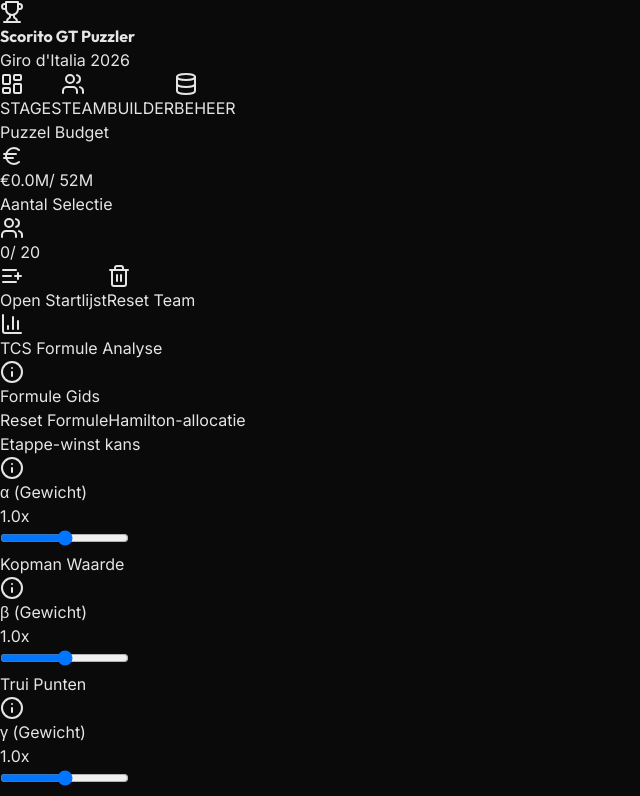
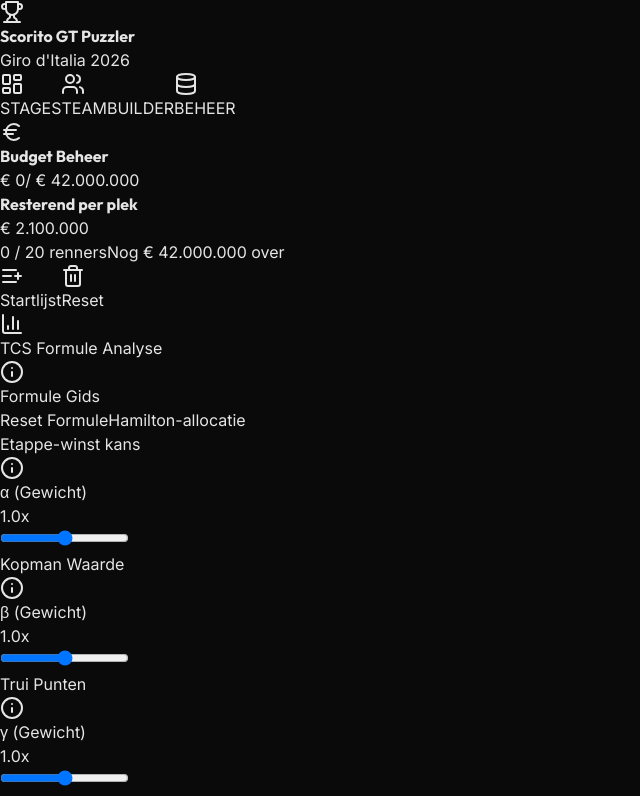
Before and after one commit to coenvisker-main/scorito-gt-puzzler, a React (Vite) app in the folder frontend/: page / in a window 1280 px wide. Shown: the top 796 px of the page, without its empty margins (0-640 px from the left). Built offline with nearby package versions, Linux system fonts and the light colour scheme.

Commit message:
Budget management: 42M limit, safe-spend logic, and visual budget dashboard

```diff
--- a/frontend/src/components/Autocomplete.tsx
+++ b/frontend/src/components/Autocomplete.tsx
@@ -16,16 +16,20 @@ export function Autocomplete({ value, options, onSelect, onChange, onClear, plac
   const [isOpen, setIsOpen] = useState(false);
   const [highlightedIndex, setHighlightedIndex] = useState(0);
   const wrapperRef = useRef<HTMLDivElement>(null);
-  const { getTypeStatus } = useTeam();
+  const { getTypeStatus, maxAffordablePrice, slots } = useTeam();
 
   const filteredOptions = useMemo(() => {
     if (!value || value.length < 2) return [];
     const search = value.toLowerCase();
+
+    // Also check if already in team to avoid double showing
+    const existingNames = new Set(slots.map(s => s.name));
+
     return options.filter(opt =>
-      opt.naam.toLowerCase().includes(search) ||
-      opt.ploeg.toLowerCase().includes(search)
+      (opt.naam.toLowerCase().includes(search) || opt.ploeg.toLowerCase().includes(search)) &&
+      !existingNames.has(opt.naam)
     ).slice(0, 10);
-  }, [value, options]);
+  }, [value, options, slots]);
 
   useEffect(() => {
     function handleClickOutside(event: MouseEvent) {
@@ -88,24 +92,33 @@ export function Autocomplete({ value, options, onSelect, onChange, onClear, plac
         <div className="absolute z-[100] left-0 right-0 mt-1 bg-neutral-900 border border-neutral-700 rounded-lg shadow-2xl overflow-hidden max-h-60 overflow-y-auto ring-1 ring-black">
           {filteredOptions.map((opt, i) => {
             const status = getTypeStatus(opt.gebruiker_type || 'Wildcard');
+            const isTooExpensive = opt.prijs > maxAffordablePrice;
+
             return (
               <div
                 key={opt.id}
                 onMouseDown={(e) => e.preventDefault()}
-                className={`px-3 py-2 cursor-pointer flex justify-between items-center transition-colors border-b border-neutral-800/50 last:border-0 ${
-                  i === highlightedIndex ? 'bg-amber-500 text-neutral-950 font-bold' : 'text-neutral-200 hover:bg-neutral-800'
+                className={`px-3 py-2 flex justify-between items-center transition-colors border-b border-neutral-800/50 last:border-0 ${
+                    isTooExpensive
+                        ? 'opacity-40 grayscale-[0.5] cursor-not-allowed bg-neutral-950/20'
+                        : i === highlightedIndex ? 'bg-amber-500 text-neutral-950 font-bold cursor-pointer' : 'text-neutral-200 hover:bg-neutral-800 cursor-pointer'
                 }`}
                 onClick={() => {
-                  onSelect(opt);
-                  setIsOpen(false);
+                  if (!isTooExpensive) {
+                    onSelect(opt);
+                    setIsOpen(false);
+                  }
                 }}
-                onMouseEnter={() => setHighlightedIndex(i)}
+                onMouseEnter={() => !isTooExpensive && setHighlightedIndex(i)}
               >
                 <div className="min-w-0 flex-1">
                   <div className="text-xs truncate tracking-tight font-black flex items-center gap-1">
                     {opt.naam}
                     {opt.is_jongere && (
                       <span className={`text-sm ${i === highlightedIndex ? 'text-neutral-900' : 'text-amber-500'}`}>*</span>
+                    )}
+                    {isTooExpensive && (
+                        <span className="text-[8px] bg-red-500/20 text-red-500 border border-red-500/30 px-1 rounded ml-1">TE DUUR</span>
                     )}
                   </div>
                   <div className="flex items-center gap-2 mt-0.5">
@@ -121,7 +134,7 @@ export function Autocomplete({ value, options, onSelect, onChange, onClear, plac
                     </span>
                   </div>
                 </div>
-                <div className={`text-[11px] font-mono font-black ml-2 ${i === highlightedIndex ? 'text-neutral-950' : 'text-amber-500'}`}>
+                <div className={`text-[11px] font-mono font-black ml-2 ${isTooExpensive ? 'text-red-500' : i === highlightedIndex ? 'text-neutral-950' : 'text-amber-500'}`}>
                   &euro;{(opt.prijs / 1000000).toFixed(1)}M
                 </div>
               </div>
--- a/frontend/src/components/StartlistModal.tsx
+++ b/frontend/src/components/StartlistModal.tsx
@@ -11,7 +11,7 @@ interface StartlistModalProps {
 
 export function StartlistModal({ isOpen, onClose }: StartlistModalProps) {
     const [searchTerm, setSearchTerm] = useState('');
-    const { slots, addRider } = useTeam();
+    const { slots, addRider, maxAffordablePrice } = useTeam();
 
     // Reset inner state when modal opens
     useEffect(() => {
@@ -133,9 +133,10 @@ export function StartlistModal({ isOpen, onClose }: StartlistModalProps) {
                                     <div className="divide-y divide-neutral-800/50 bg-neutral-900/20">
                                         {group.riders.map(rider => {
                                             const isAlreadyInTeam = slots.some(r => r.name === rider.naam && r.name !== '');
+                                            const isTooExpensive = !isAlreadyInTeam && rider.prijs > maxAffordablePrice;
 
                                             return (
-                                                <div key={rider.id} className="flex items-center justify-between px-3 py-2 gap-2 hover:bg-neutral-800/40 transition-colors group">
+                                                <div key={rider.id} className={`flex items-center justify-between px-3 py-2 gap-2 hover:bg-neutral-800/40 transition-colors group ${isTooExpensive ? 'opacity-40 grayscale-[0.5]' : ''}`}>
                                                     <div className="flex items-center gap-2 flex-1 min-w-0">
                                                         <div className="font-medium text-white text-xs sm:text-sm truncate flex-1 flex items-center gap-2">
                                                             {rider.naam}
@@ -144,8 +145,11 @@ export function StartlistModal({ isOpen, onClose }: StartlistModalProps) {
                                                                     J
                                                                 </span>
                                                             )}
+                                                            {isTooExpensive && (
+                                                                <span className="text-[8px] font-bold text-red-500 uppercase tracking-tighter border border-red-500/30 px-1 rounded">Onbetaalbaar</span>
+                                                            )}
                                                         </div>
-                                                        <div className="text-[10px] sm:text-xs text-neutral-400 font-mono w-auto sm:w-20 shrink-0 bg-neutral-950/50 px-1.5 py-0.5 rounded text-right">
+                                                        <div className={`text-[10px] sm:text-xs font-mono w-auto sm:w-20 shrink-0 px-1.5 py-0.5 rounded text-right ${isTooExpensive ? 'text-red-400 bg-red-950/20' : 'text-neutral-400 bg-neutral-950/50'}`}>
                                                             {formatMoney(rider.prijs)}
                                                         </div>
                                                         <div className="shrink-0 w-8 flex justify-center">
@@ -160,19 +164,19 @@ export function StartlistModal({ isOpen, onClose }: StartlistModalProps) {
                                                                 disabled
                                                                 className="flex items-center justify-center gap-1 w-full sm:w-auto px-2 py-1 rounded text-[10px] font-bold bg-neutral-950 text-neutral-600 cursor-not-allowed border border-neutral-800"
                                                             >
-                                                                <Check size={12} /> <span className="hidden sm:inline">Toegevoegd</span>
+                                                                 <Check size={12} /> <span className="hidden sm:inline">Toegevoegd</span>
                                                             </button>
                                                         ) : (
                                                             <button
                                                                 onClick={() => addRider(rider)}
-                                                                disabled={isTeamFull}
+                                                                disabled={isTeamFull || isTooExpensive}
                                                                 className={`flex items-center justify-center gap-1 w-full sm:w-auto px-2 py-1 rounded text-[10px] font-bold transition-all border active:scale-95 ${
-                                                                    isTeamFull
+                                                                    (isTeamFull || isTooExpensive)
                                                                     ? 'bg-neutral-900 text-neutral-600 border-neutral-800 cursor-not-allowed'
                                                                     : 'bg-emerald-500/10 hover:bg-emerald-500/20 text-emerald-400 border-emerald-500/30'
                                                                 }`}
                                                             >
-                                                                <Plus size={12} /> <span className="hidden sm:inline">Kies</span>
+                                                                <Plus size={12} /> <span className="hidden sm:inline">{isTooExpensive ? 'Te Duur' : 'Kies'}</span>
                                                             </button>
                                                         )}
                                                     </div>
--- a/frontend/src/components/TeamMatrix.tsx
+++ b/frontend/src/components/TeamMatrix.tsx
@@ -45,6 +45,7 @@ export function TeamMatrix({ stages }: TeamMatrixProps) {
         slots,
         budgetUsed,
         maxBudget,
+        maxAffordablePrice,
         updateSlot,
         selectRiderForSlot,
         clearSlot,
@@ -59,6 +60,14 @@ export function TeamMatrix({ stages }: TeamMatrixProps) {
 
     const isOverBudget = budgetUsed > maxBudget;
     const activeRidersCount = slots.filter(s => s.name.trim() !== '').length;
+    const remainingSlots = 20 - activeRidersCount;
+    const remainingBudget = maxBudget - budgetUsed;
+    const avgPerSlot = remainingSlots > 0 ? remainingBudget / remainingSlots : 0;
+    const budgetPercentage = Math.min(100, (budgetUsed / maxBudget) * 100);
+
+    const formatMoney = (val: number) => {
+        return new Intl.NumberFormat('nl-NL', { style: 'currency', currency: 'EUR', maximumFractionDigits: 0 }).format(val);
+    };
 
   // US-14: Identify team synergy
   const teamSynergy = useMemo(() => {
@@ -129,45 +138,67 @@ export function TeamMatrix({ stages }: TeamMatrixProps) {
     <div className="flex flex-col space-y-4 pb-48 max-w-7xl mx-auto">
       {/* Top Stats & Distribution Bar */}
       <div className="flex flex-col gap-4">
-        <div className="bg-neutral-900 border border-neutral-800 rounded-2xl p-6 shadow-2xl flex flex-col md:flex-row justify-between items-center gap-6">
-            <div className="flex items-center gap-12">
-                <div className="flex flex-col">
-                  <span className="text-[10px] uppercase font-black text-neutral-400 tracking-[0.2em] mb-1">Puzzel Budget</span>
-                  <div className={`flex items-center gap-2 text-3xl font-black italic tracking-tighter ${isOverBudget ? 'text-red-500' : 'text-amber-500'}`}>
-                    <Euro className="w-6 h-6" />
-                    &euro;{(budgetUsed / 1000000).toFixed(1)}M<span className="text-neutral-500 text-sm font-bold ml-1 font-sans not-italic">/ 52M</span>
+        <div className="flex flex-col md:flex-row md:items-center justify-between gap-6 bg-neutral-900 border border-neutral-800 p-6 rounded-2xl shadow-2xl overflow-hidden relative">
+            {/* Background Accent */}
+            <div className="absolute top-0 right-0 p-8 opacity-[0.03] pointer-events-none">
+                <Euro className="w-32 h-32 rotate-12" />
+            </div>
+
+            <div className="flex-1 space-y-4 relative z-10">
+                <div className="flex justify-between items-end mb-1">
+                    <div>
+                        <h3 className="text-[10px] font-black text-neutral-500 uppercase tracking-[0.2em] mb-1">Budget Beheer</h3>
+                        <div className="flex items-baseline gap-2">
+                            <span className={`text-3xl font-black italic tracking-tighter ${isOverBudget ? 'text-red-500' : 'text-white'}`}>
+                                {formatMoney(budgetUsed)}
+                            </span>
+                            <span className="text-neutral-500 text-sm font-bold">/ {formatMoney(maxBudget)}</span>
                         </div>
                     </div>
-                <div className="w-px h-12 bg-neutral-800 hidden md:block"></div>
-                <div className="flex flex-col">
-                  <span className="text-[10px] uppercase font-black text-neutral-400 tracking-[0.2em] mb-1">Aantal Selectie</span>
-                  <div className={`flex items-center gap-2 text-3xl font-black italic tracking-tighter ${activeRidersCount === 20 ? 'text-emerald-500' : 'text-white'}`}>
-                    <Users className="w-6 h-6 text-neutral-500" />
-                    {activeRidersCount}<span className="text-neutral-500 text-sm font-bold ml-1 font-sans not-italic">/ 20</span>
-                  </div>
+                    <div className="text-right">
+                        <h3 className="text-[10px] font-black text-neutral-500 uppercase tracking-widest mb-1">Resterend per plek</h3>
+                        <span className={`text-sm font-black italic ${avgPerSlot < 500000 ? 'text-red-500 animate-pulse' : avgPerSlot < 750000 ? 'text-amber-500' : 'text-emerald-400'}`}>
+                            {formatMoney(avgPerSlot)}
+                        </span>
                     </div>
                 </div>
 
-            <div className="flex items-center gap-4">
-                {isOverBudget && (
-                    <div className="flex items-center gap-2.5 px-4 py-2 bg-red-500/10 text-red-500 border border-red-500/20 rounded-xl text-[11px] font-black uppercase tracking-widest animate-pulse shadow-lg shadow-red-500/5">
-                        <AlertCircle className="w-4 h-4" />
-                        Budget Overschreden
+                {/* Progress Bar */}
+                <div className="h-2 w-full bg-neutral-800 rounded-full overflow-hidden border border-neutral-700/50 shadow-inner">
+                    <div
+                        className={`h-full transition-all duration-500 ease-out shadow-[0_0_10px_rgba(0,0,0,0.5)] ${
+                            isOverBudget ? 'bg-red-500' :
+                            budgetPercentage > 95 ? 'bg-amber-500' :
+                            'bg-emerald-500'
+                        }`}
+                        style={{ width: `${budgetPercentage}%` }}
+                    />
                 </div>
+
+                <div className="flex justify-between text-[10px] font-bold uppercase tracking-wider">
+                    <span className="text-neutral-500">{activeRidersCount} / 20 renners</span>
+                    {remainingBudget >= 0 ? (
+                        <span className="text-emerald-500">Nog {formatMoney(remainingBudget)} over</span>
+                    ) : (
+                        <span className="text-red-500">{formatMoney(Math.abs(remainingBudget))} overschreden</span>
                     )}
+                </div>
+            </div>
+
+            <div className="flex items-center gap-3 relative z-10">
                 <button
                     onClick={() => setIsModalOpen(true)}
-                    className="flex items-center gap-2 px-6 py-2.5 bg-emerald-500/10 text-emerald-400 border border-emerald-500/30 rounded-xl text-[12px] font-black uppercase tracking-wider hover:bg-emerald-500 hover:text-white transition-all transform hover:scale-[1.02] active:scale-95 shadow-[0_0_15px_rgba(16,185,129,0.15)]"
+                    className="flex items-center gap-2 px-6 py-3 bg-emerald-500/10 text-emerald-400 border border-emerald-500/30 rounded-xl text-[12px] font-black uppercase tracking-wider hover:bg-emerald-500 hover:text-white transition-all transform hover:scale-[1.02] active:scale-95 shadow-lg shadow-emerald-500/10"
                 >
-                    <ListPlus className="w-4 h-4" />
-                    Open Startlijst
+                    <ListPlus className="w-5 h-5" />
+                    Startlijst
                 </button>
                 <button
                     onClick={resetTeam}
-                    className="flex items-center gap-2 px-6 py-2.5 bg-neutral-800 text-neutral-300 border border-neutral-700 rounded-xl text-[12px] font-black uppercase tracking-wider hover:bg-neutral-700 hover:text-white transition-all transform hover:scale-[1.02] active:scale-95"
+                    className="flex items-center gap-2 px-6 py-3 bg-neutral-800 text-neutral-300 border border-neutral-700 rounded-xl text-[12px] font-black uppercase tracking-wider hover:bg-neutral-700 hover:text-white transition-all transform hover:scale-[1.02] active:scale-95"
                 >
-                    <Trash2 className="w-4 h-4" />
-                    Reset Team
+                    <Trash2 className="w-5 h-5" />
+                    Reset
                 </button>
             </div>
         </div>
--- a/frontend/src/context/TeamContext.tsx
+++ b/frontend/src/context/TeamContext.tsx
@@ -7,6 +7,7 @@ interface TeamContextType {
   slots: TeamSlot[];
   budgetUsed: number;
   maxBudget: number;
+  maxAffordablePrice: number;
   stageOverrides: Record<number, RennerTypeWeging[]>;
   updateSlot: (id: string, field: keyof TeamSlot, value: any) => void;
   selectRiderForSlot: (id: string, rider: Renner) => void;
@@ -25,8 +26,9 @@ interface TeamContextType {
 
 const TeamContext = createContext<TeamContextType | undefined>(undefined);
 
-const MAX_BUDGET = 52000000;
+const MAX_BUDGET = giro2026.budget;
 const SLOTS_COUNT = 20;
+const MIN_RIDER_PRICE = 500000;
 
 const generateId = (index: number) => `slot-${index}`;
 
@@ -124,8 +126,20 @@ export function TeamProvider({ children }: { children: ReactNode }) {
     localStorage.setItem('scorito_gt_type_configs', JSON.stringify(typeConfigs));
   }, [typeConfigs]);
 
-  const budgetUsed = useMemo(() => {
-    return slots.reduce((sum, slot) => sum + (Number(slot.price) || 0), 0);
+  const { budgetUsed, maxAffordablePrice } = useMemo(() => {
+    const used = slots.reduce((sum, slot) => sum + (Number(slot.price) || 0), 0);
+    const emptySlotsCount = slots.filter(s => !s.name || s.name.trim() === '').length;
+
+    // Max we can spend on ONE rider is: Remaining Budget - (Remaining Slots - 1) * 500k
+    const remainingBudget = MAX_BUDGET - used;
+    const affordable = emptySlotsCount > 0
+      ? remainingBudget - (emptySlotsCount - 1) * MIN_RIDER_PRICE
+      : 0;
+
+    return {
+      budgetUsed: used,
+      maxAffordablePrice: Math.max(0, affordable)
+    };
   }, [slots]);
 
   const updateSlot = useCallback((id: string, field: keyof TeamSlot, value: any) => {
@@ -246,6 +260,7 @@ export function TeamProvider({ children }: { children: ReactNode }) {
       slots,
       budgetUsed,
       maxBudget: MAX_BUDGET,
+      maxAffordablePrice,
       stageOverrides,
       updateSlot,
       selectRiderForSlot,
--- a/frontend/src/data/giro2026.ts
+++ b/frontend/src/data/giro2026.ts
@@ -81,7 +81,7 @@ export const giro2026: Ronde = {
   id: 'giro-2026',
   naam: "Giro d'Italia",
   jaar: 2026,
-  budget: 52000000,
+  budget: 42000000,
   status: 'aankomend',
   etappes: etappes,
   renners: [],
```
Also changed, not shown: frontend/src/data/round_config.json (+39 -11 lines). Lines whose indentation alone changed are shown as unchanged.
